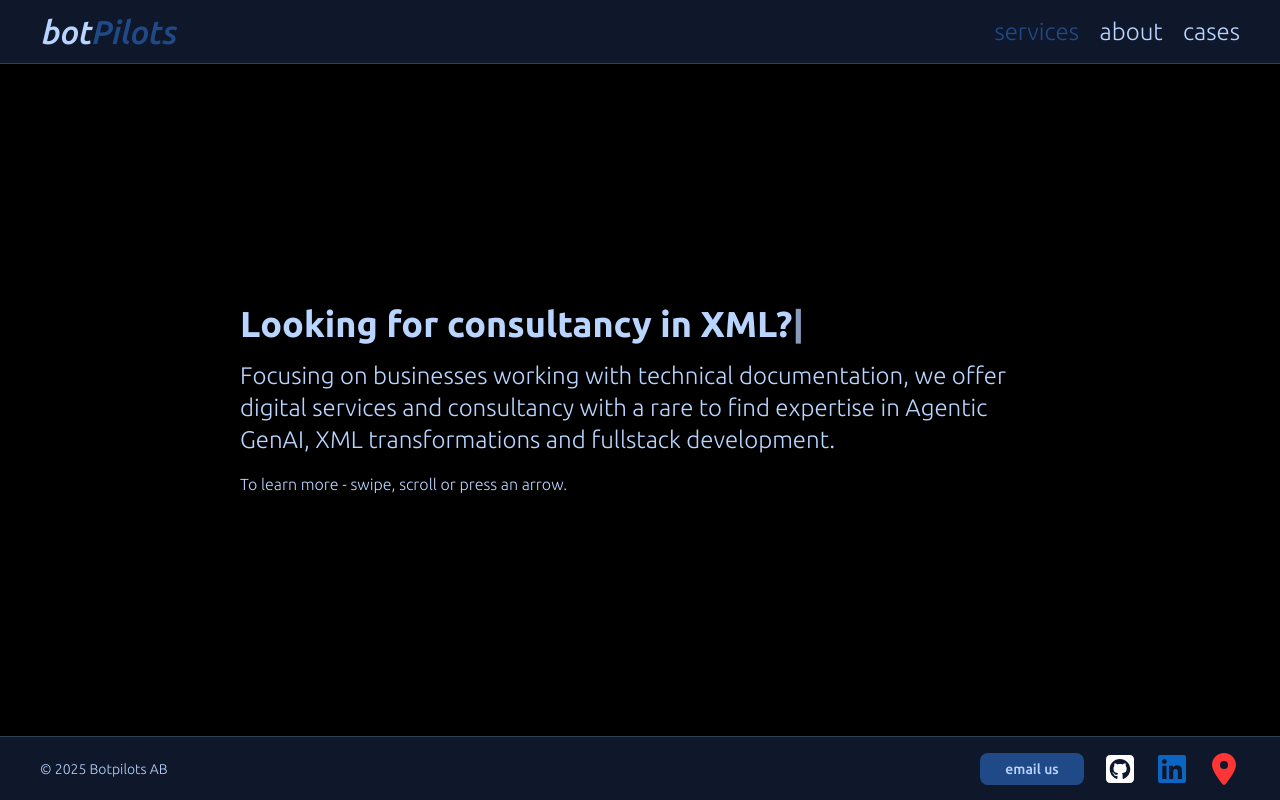
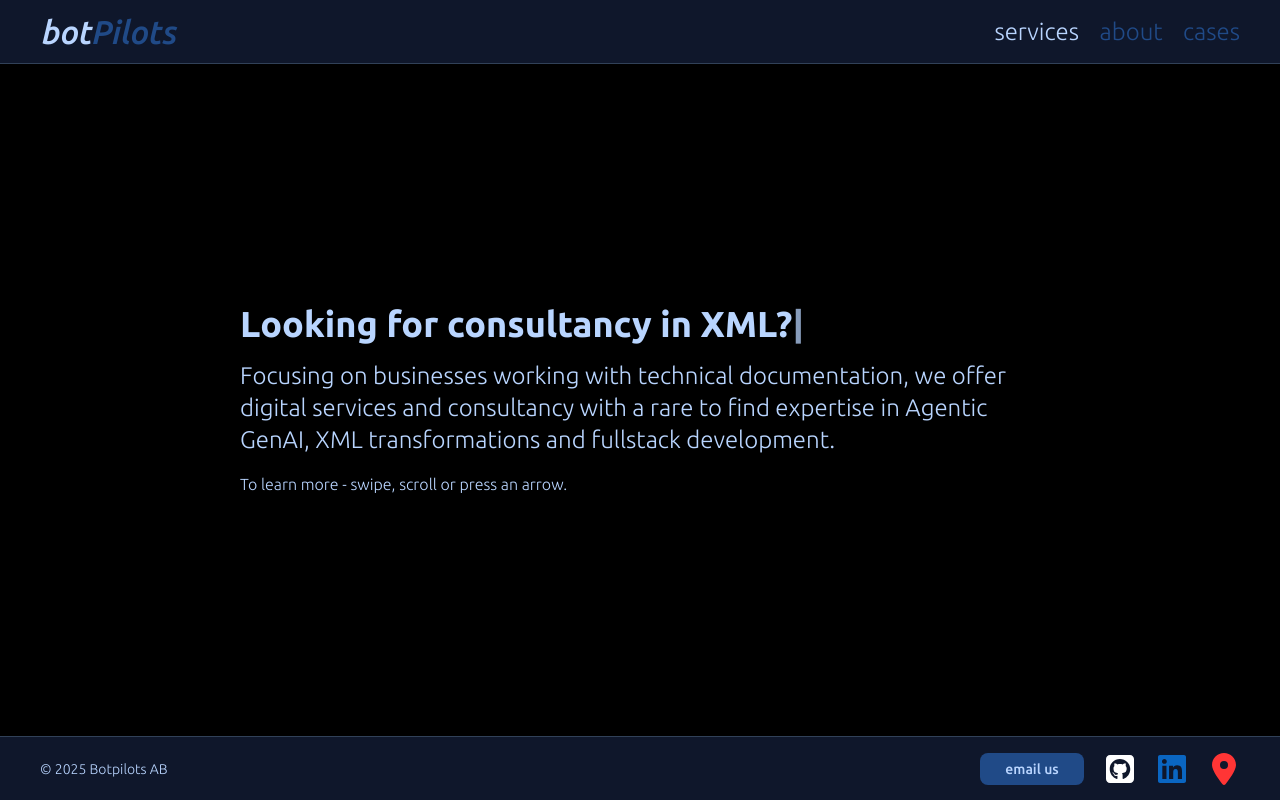
Before and after one commit to botpilots/botpilots-site, a React (Vite) app: page /#services in a window 1280 px wide. Built offline with nearby package versions, Linux system fonts and the light colour scheme.

Commit message:
Switch colors in menu items.

```diff
--- a/src/App.tsx
+++ b/src/App.tsx
@@ -47,7 +47,7 @@ function App() {
 					{menuTypes.map((fragment) => (
 						<li key={fragment}>
 							<a href={`#${fragment}`}
-								className={`transition-colors hover:text-[#204a87] cursor-pointer ${currentHash === `#${fragment}` && 'text-[#204a87]'
+								className={`transition-colors hover:text-[#b9d5ff] cursor-pointer text-[#204a87] ${currentHash === `#${fragment}` && 'text-[#b9d5ff]'
 									}`}
 							>
 								{fragment.replace(/-/g, ' ')}
```
